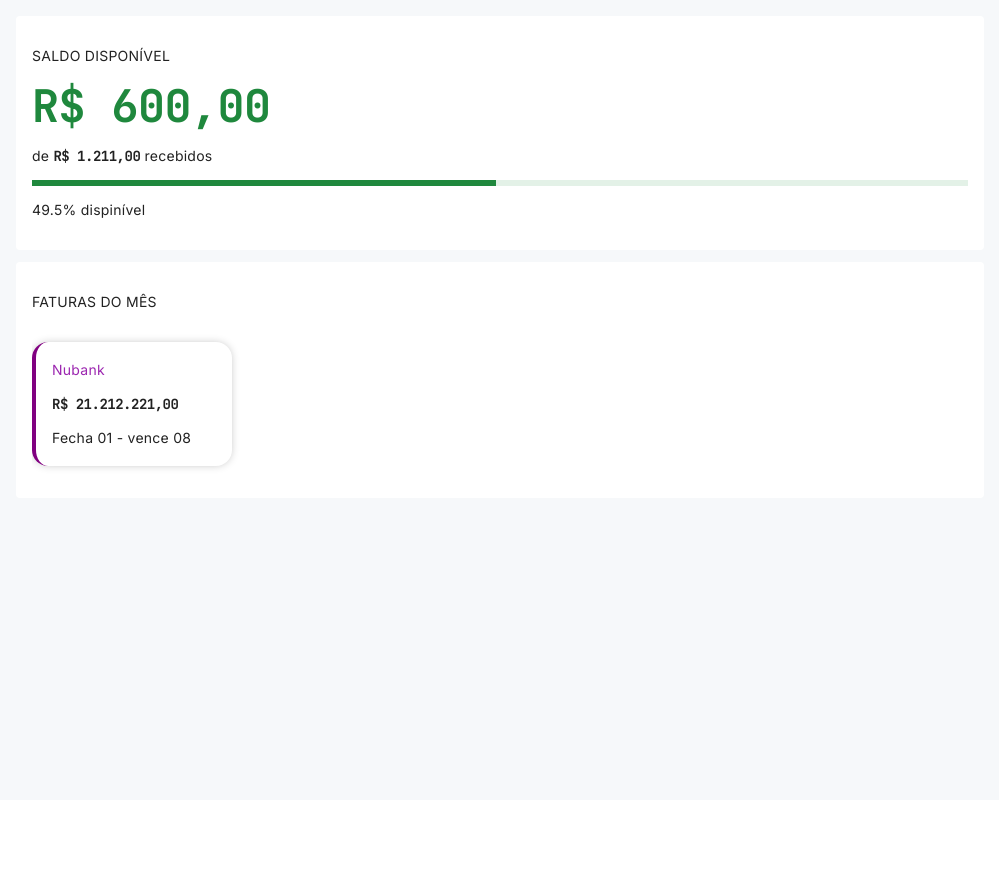
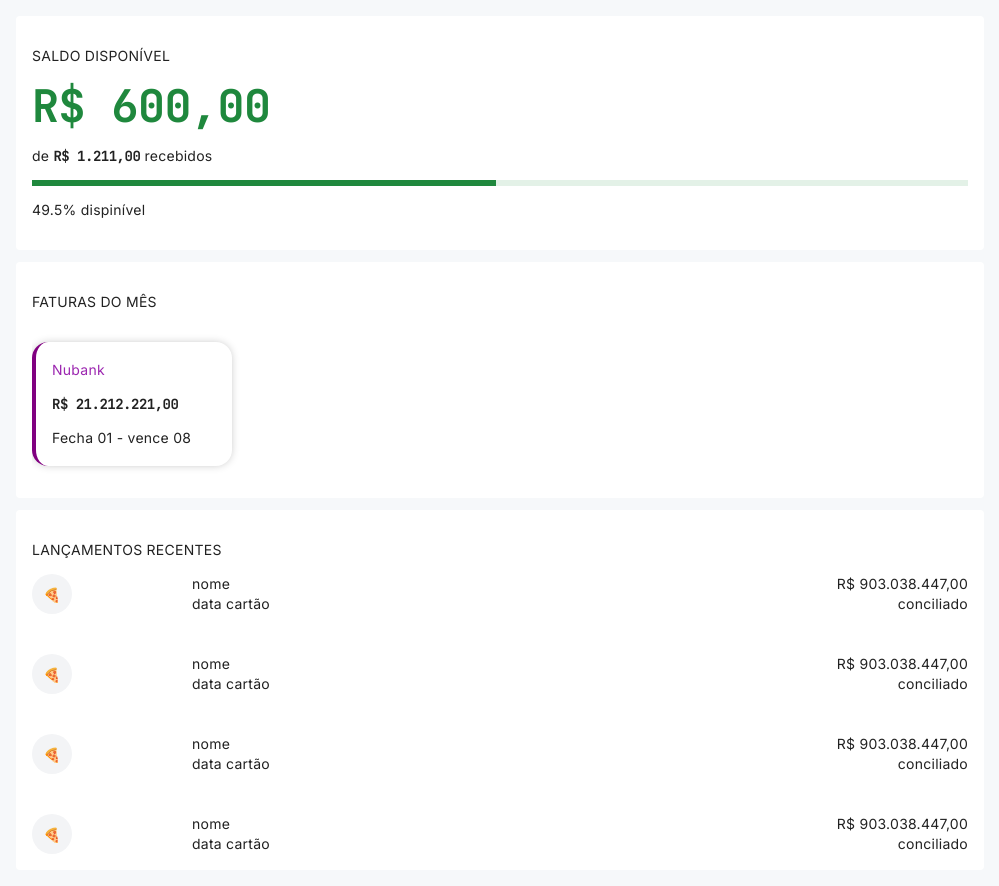
Before and after one commit to Ramon-Erik/detailed-expenses, a Vue app: page /home in a window 1280 px wide. Shown: the whole page, without its empty margins (140-1139 px from the left). Before the commit the page ends 800 px from the top, so only its background shows below. Built offline with nearby package versions, Linux system fonts and the light colour scheme; a small style sheet from the web is missing.

Commit message:
feat: transaction list components

```diff
--- /dev/null
+++ b/src/modules/home/ui/components/LatestTransactions.vue
@@ -0,0 +1,15 @@
+<script setup lang="ts">
+import TransactionItem from '@/shared/components/TransactionItem.vue';
+
+</script>
+
+<template>
+  <v-card variant="flat">
+    <v-card-text>
+      <p class="text-uppercase">Lançamentos recentes</p>
+      <div class="d-flex flex-column ga-4">
+        <TransactionItem v-for="t in [1,2,3,4]" />
+      </div>
+    </v-card-text>
+  </v-card>
+</template>
--- a/src/modules/home/ui/views/HomeView.vue
+++ b/src/modules/home/ui/views/HomeView.vue
@@ -1,11 +1,13 @@
 <script setup lang="ts">
 import CashBalance from '../components/CashBalance.vue'
-import MonthlyStatment from '../components/MonthlyStatment.vue';
+import LatestTransactions from '../components/LatestTransactions.vue'
+import MonthlyStatment from '../components/MonthlyStatment.vue'
 </script>
 
 <template>
   <v-container>
     <CashBalance />
     <MonthlyStatment />
+    <LatestTransactions />
   </v-container>
 </template>
--- /dev/null
+++ b/src/shared/components/TransactionItem.vue
@@ -0,0 +1,23 @@
+<script setup lang="ts">
+import { formatCurrencyBR } from '../helpers/masks'
+</script>
+
+<template>
+  <v-row class="transaction">
+    <v-col cols="2">
+      <v-avatar color="surface-variant"> 🍕 </v-avatar>
+    </v-col>
+    <v-col>
+      <div class="d-flex flex-column">
+        <span>nome</span>
+        <span>data cartão</span>
+      </div>
+    </v-col>
+    <v-col>
+      <div class="d-flex flex-column" align="end">
+        <span>{{ formatCurrencyBR(903038447) }}</span>
+        <span>conciliado</span>
+      </div>
+    </v-col>
+  </v-row>
+</template>
```
